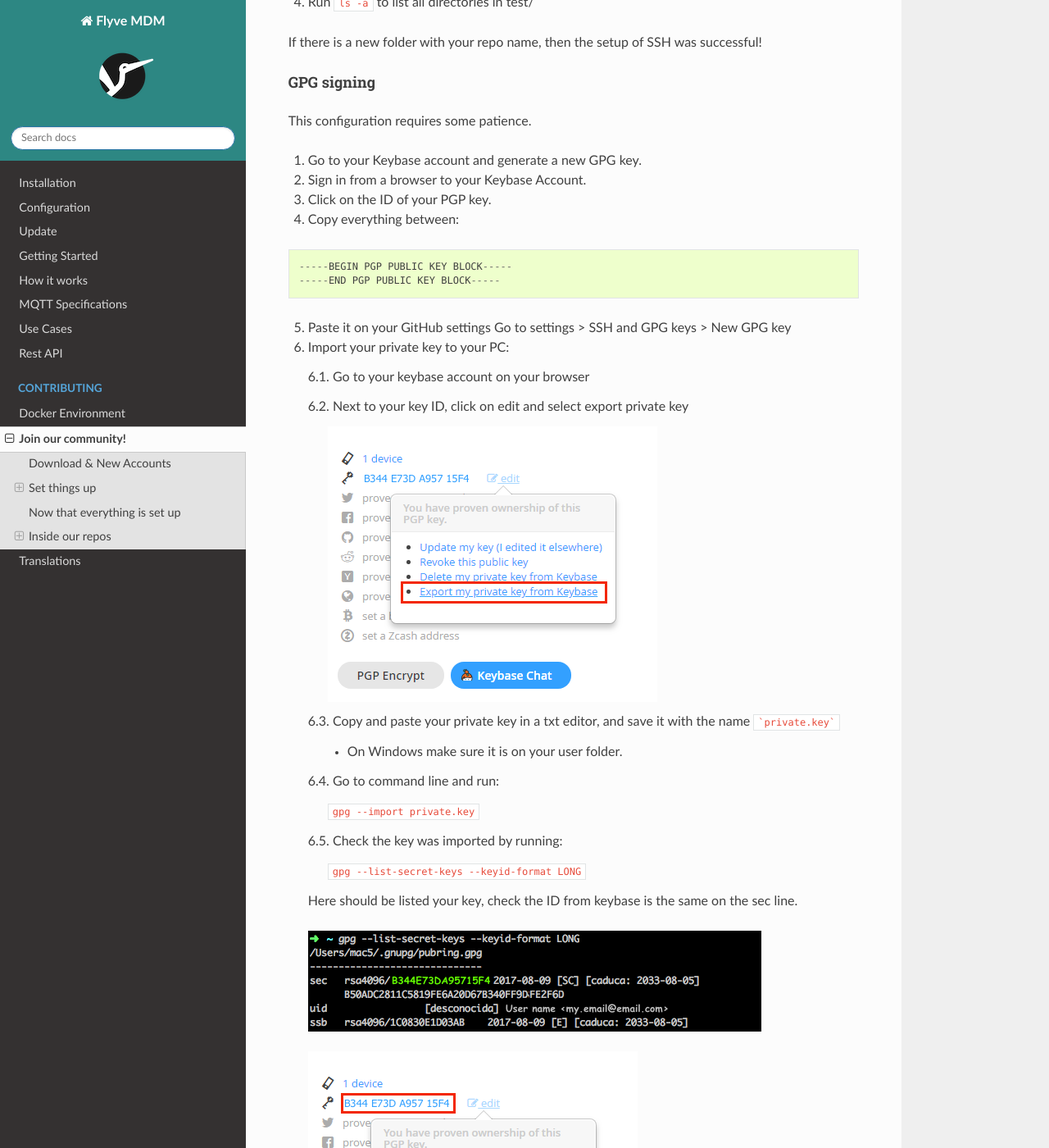
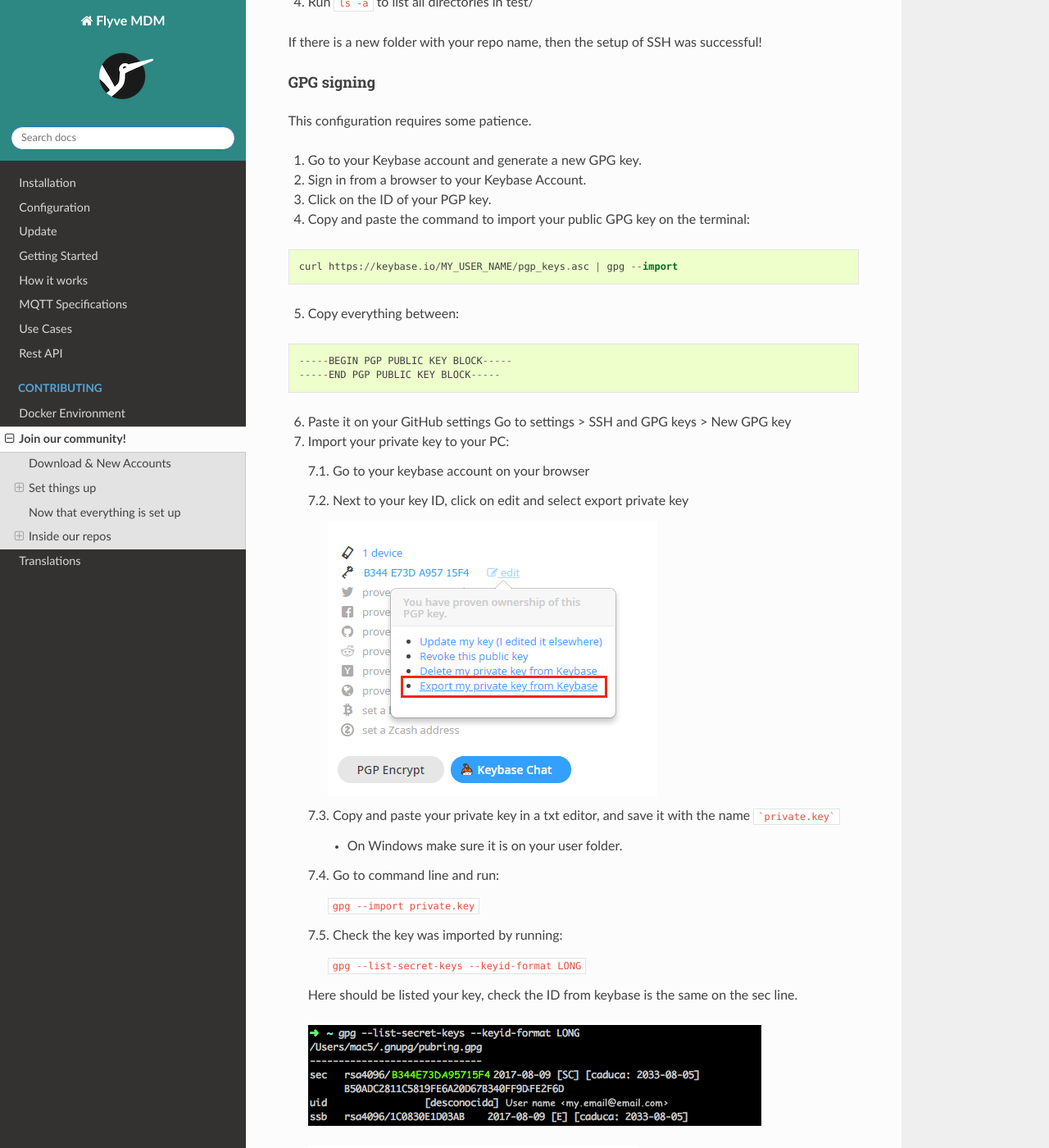
Before and after one commit to flyve-mdm/doc, a Sphinx documentation site: the page built from source/contribute/workflow.rst, in a window 1280 px wide and 1400 px high, scrolled down 1842 px. Shown: the whole window at 82% size. Built offline with Sphinx 7.4.7 and the Read the Docs theme 2.0.0, drawn with Linux system fonts in a browser that asks for light colours; some of the changed text lies outside the part shown.

Commit message:
docs(contribute): add steps for GPG (#8)
add command to import public key
add guide to associate a new email account

Signed-off-by: Naylin Medina <nmedina@teclib.com>

````diff
--- a/source/contribute/workflow.rst
+++ b/source/contribute/workflow.rst
@@ -81,33 +81,39 @@
 1. Go to your Keybase account and generate a new GPG key.
 2. Sign in from a browser to your Keybase Account.
 3. Click on the ID of your PGP key.
-4. Copy everything between:
+4. Copy and paste the command to import your public GPG key on the terminal:
+
+.. code::
+
+   curl https://keybase.io/MY_USER_NAME/pgp_keys.asc | gpg --import
+
+5. Copy everything between:
 
 .. code::
 
     -----BEGIN PGP PUBLIC KEY BLOCK-----
     -----END PGP PUBLIC KEY BLOCK-----
 
-5. Paste it on your GitHub settings
+6. Paste it on your GitHub settings
    Go to settings > SSH and GPG keys > New GPG key
-6. Import your private key to your PC:
+7. Import your private key to your PC:
 
-   6.1. Go to your keybase account on your browser
+   7.1. Go to your keybase account on your browser
 
-   6.2. Next to your key ID, click on edit and select export private key
+   7.2. Next to your key ID, click on edit and select export private key
 
       .. image:: images/export-private-key.png
          :alt: Export private key from keybase
 
-   6.3. Copy and paste your private key in a txt editor, and save it with the name ```private.key```
+   7.3. Copy and paste your private key in a txt editor, and save it with the name ```private.key```
 
        * On Windows make sure it is on your user folder.
 
-   6.4. Go to command line and run:
+   7.4. Go to command line and run:
 
       ``gpg --import private.key``
 
-   6.5. Check the key was imported by running:
+   7.5. Check the key was imported by running:
 
       ``gpg --list-secret-keys --keyid-format LONG``
 
@@ -159,6 +165,18 @@
 .. tip::
    Don't forget you can learn more about these git commands with the `Pro Git book <https://git-scm.com/book/en/v2>`_, available in several languages, and `Try Git <https://try.github.io/levels/1/challenges/1>`_, tutorial.
 
+.. note::
+   Make sure that the email address in git, the Primary email in your GitHub account and the one in your GPG key are all the same.
+
+In case you wan to add an email account to your GPG, follow this guide `Associating an email account with your GPG key <https://help.github.com/articles/associating-an-email-with-your-gpg-key/>`_
+
+After adding your email account, remember to update your GPG on keybase, to do that, follow these steps:
+
+1. Sign in from a browser to your Keybase Account.
+2. Next to your key ID, click on edit and select Update my key (I edited it elsewhere).
+3. Run again gpg --armor --export B344E73DA95715F4
+4. Copy the output and paste it where indicated in keybase.
+
 Now that everything is set up
 -----------------------------
 
@@ -182,7 +200,7 @@
 * The ``gh-pages`` branch, where the project site is build using `Jekyll <https://jekyllrb.com/>`_.
 
 Continuous Integration
-~~~~~~~~~~~~~~~~~~~~~
+~~~~~~~~~~~~~~~~~~~~~~
 
 To speed things up and as part of our quality control, we count with automatic processes to run tests for the Pull Requests in our projects and to generate/update the information in the Development section on our gh-pages branches.
 
````
Also changed, not shown: other parts of source/contribute/workflow.rst (+1 -1 lines).
